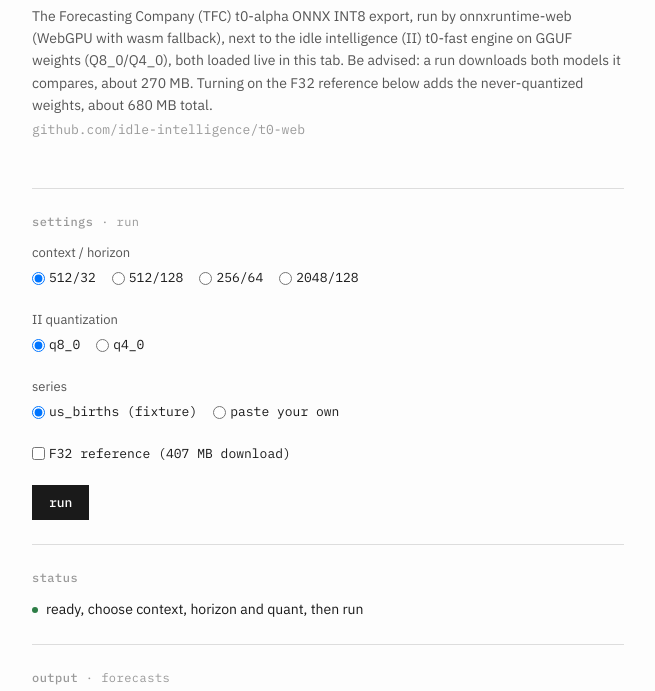
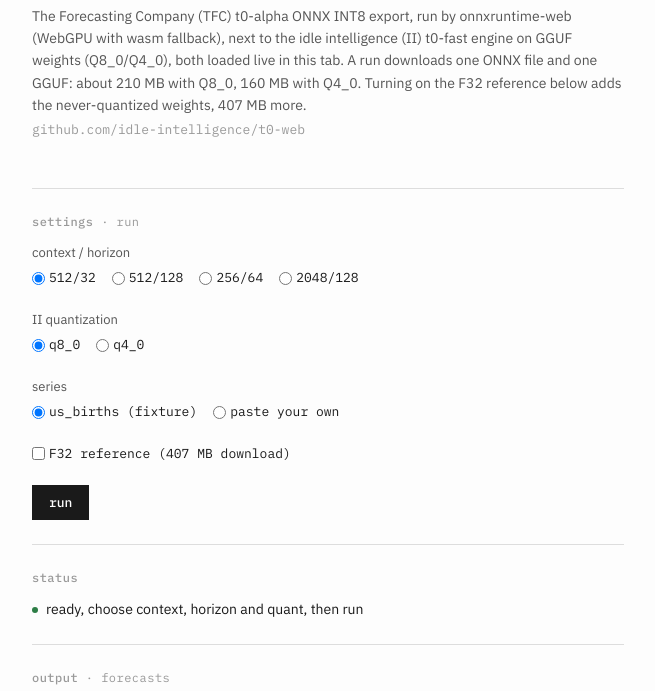
Before and after one commit to idle-intelligence/t0-web, a website: page bench/compare/index.html in a window 1280 px wide. Shown: the part 109-800 px from the top of the page, without its empty margins (312-967 px from the left). Drawn offline with Linux system fonts and the light colour scheme.

Commit message:
compare page: state the download per run, one ONNX file plus one GGUF

```diff
--- a/bench/compare/index.html
+++ b/bench/compare/index.html
@@ -270,8 +270,9 @@
         The Forecasting Company (TFC) t0-alpha ONNX INT8 export, run by onnxruntime-web
         (WebGPU with wasm fallback), next to the idle intelligence (II) t0-fast engine
         on GGUF weights (Q8_0/Q4_0), both loaded live in this tab.
-        Be advised: a run downloads both models it compares, about 270 MB. Turning on
-        the F32 reference below adds the never-quantized weights, about 680 MB total.
+        A run downloads one ONNX file and one GGUF: about 210 MB with Q8_0, 160 MB
+        with Q4_0. Turning on the F32 reference below adds the never-quantized
+        weights, 407 MB more.
     </p>
     <p class="repo">
         <a href="https://github.com/idle-intelligence/t0-web">github.com/idle-intelligence/t0-web</a>
```
Also changed, not shown: README.md.
